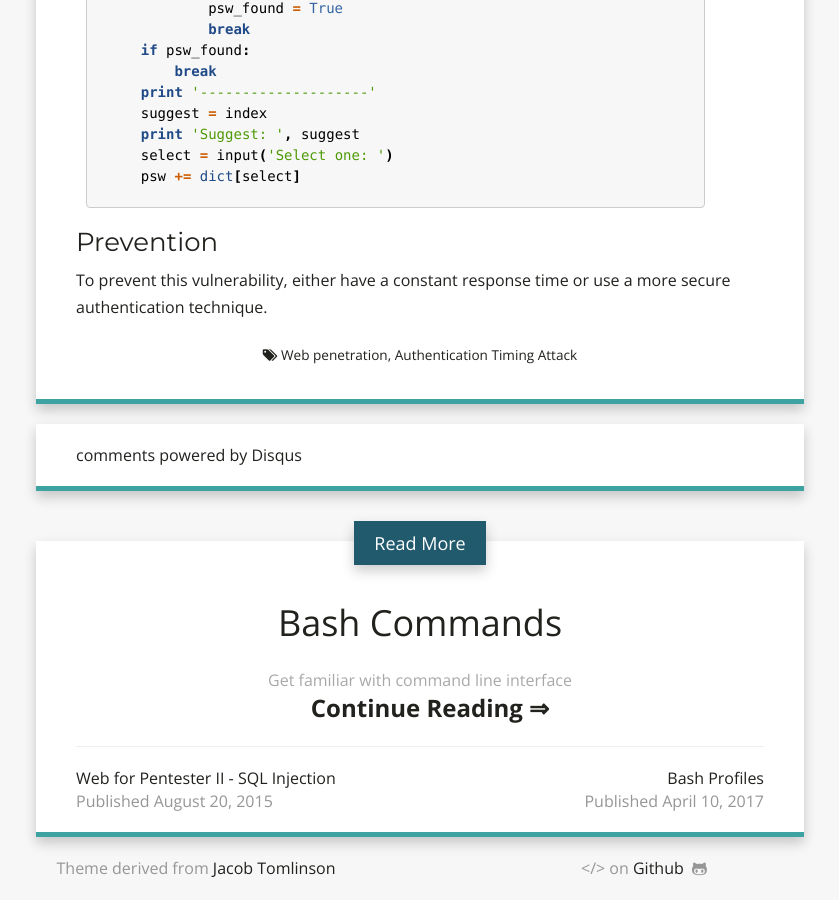
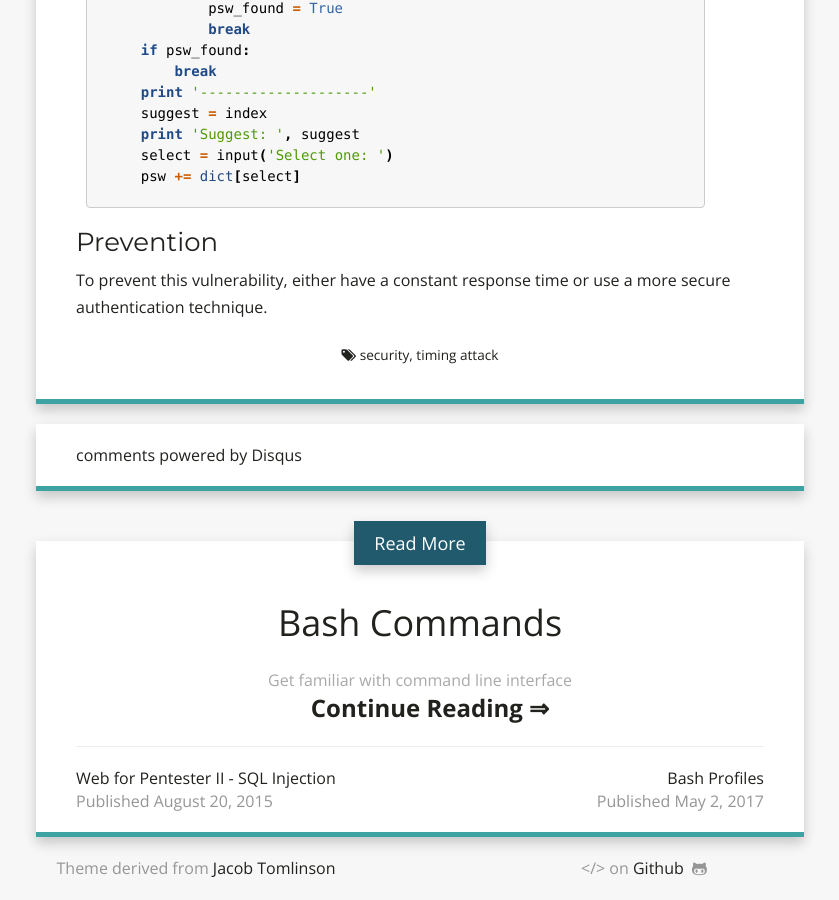
Before and after one commit to yzh503/yzh503.github.io, a Jekyll site: the page built from _posts/2015-08-21-authentication-timing-attack.markdown, in a window 1280 px wide and 900 px high, scrolled down 3146 px. Shown: the whole window, without its empty margins (220-1059 px from the left). Built offline with Jekyll 4.4.1, drawn with Linux system fonts in a browser that asks for light colours; nearby versions of some CDN libraries; comment, search, counter and statistics services are not loaded.

Commit message:
modified trivia

```diff
--- a/_posts/2015-08-19-kali-installation-tips-for-MBP-2015.markdown
+++ b/_posts/2015-08-19-kali-installation-tips-for-MBP-2015.markdown
@@ -6,7 +6,7 @@ author: Simon
 summary: The problems of "unable to boot from USB"
 categories: system
 tags:
- - Kali
+ - kali
  - Installation
 ---
 
--- a/_posts/2015-08-20-sql-injection-web-for-pentester-II.markdown
+++ b/_posts/2015-08-20-sql-injection-web-for-pentester-II.markdown
@@ -7,8 +7,8 @@ comments: true
 summary: Solutions to SQL injection questions from Web for Pentester II Penterster Lab
 categories: security
 tags:
- - Web penetration
- - SQL injection
+ - security
+ - sql injection
 ---
 
 #  Background
--- a/_posts/2015-08-21-authentication-timing-attack.markdown
+++ b/_posts/2015-08-21-authentication-timing-attack.markdown
@@ -6,8 +6,8 @@ author: Simon
 summary: Guess the password in basic web authentication.
 categories: security
 tags:
- - Web penetration
- - Authentication Timing Attack
+ - security
+ - timing attack
 ---
 
 ## Background
--- a/_posts/2017-04-10-bash-profiles.markdown
+++ b/_posts/2017-05-02-bash-profiles.markdown
@@ -1,15 +1,15 @@
 ---
 layout: post
 title: Bash Profiles
-date: 2017-04-10
+date: 2017-05-02
 author: Simon
 summary: What is the difference between .profile, .bash_profile and .bashrc?
 categories: system
 tags:
- - Bash
- - Linux
- - Unix
- - System
+ - bash
+ - linux
+ - unix
+ - system
 ---
 
 # Summary Ahead
```
Also changed, not shown: _posts/2017-05-02-useful-nix-commands.markdown (+5 -5 lines).
